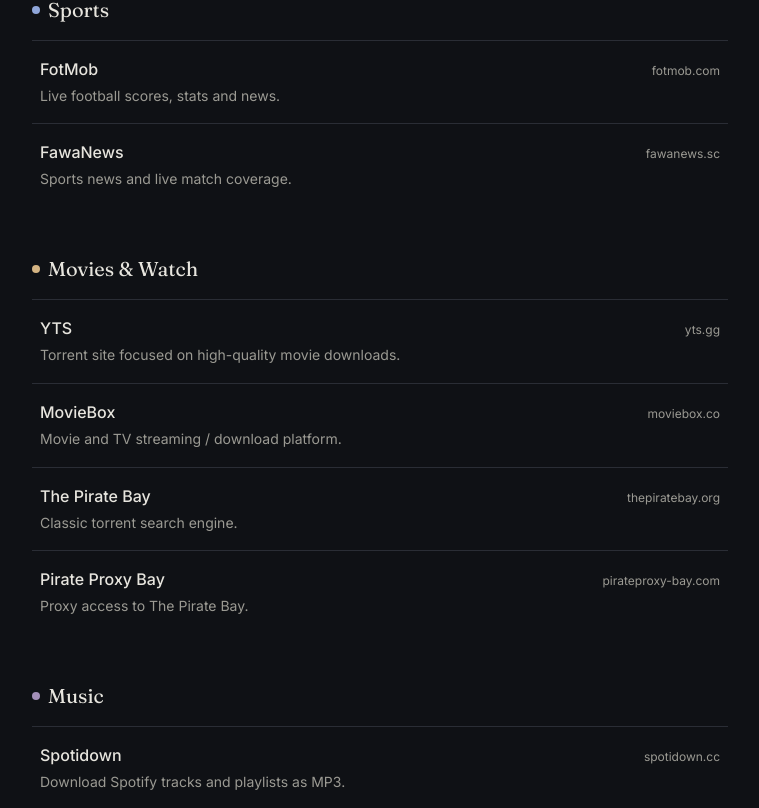
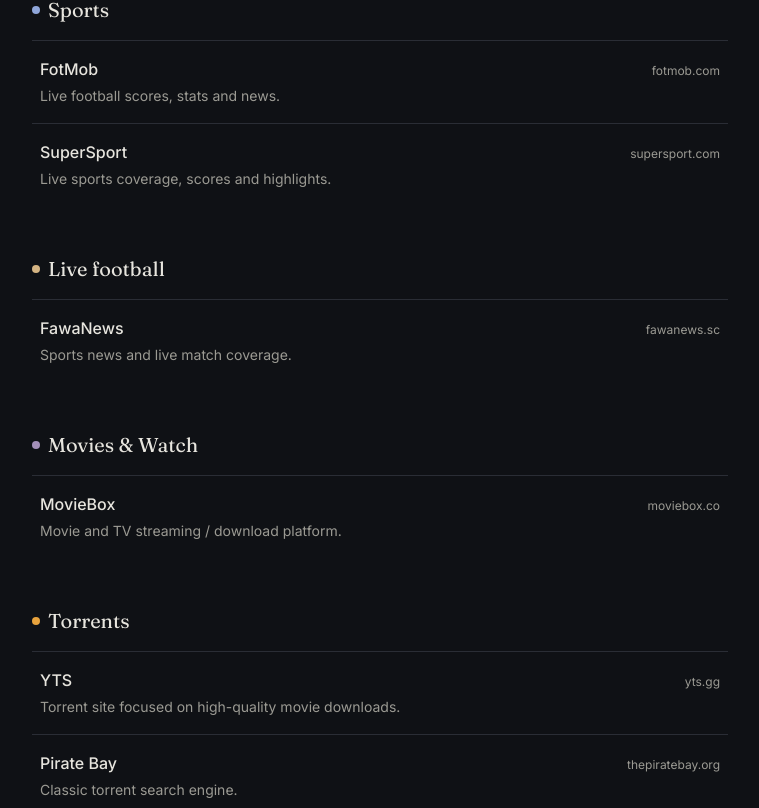
Before and after one commit to visualixefoundation/link-hall, a Next.js app: page / in a window 1280 px wide. Shown: the part 1272-2080 px from the top of the page, without its empty margins (384-1143 px from the left). Built offline with nearby package versions, Linux system fonts and the light colour scheme.

Commit message:
Update categories: add SuperSport, move FawaNews to Live football, split torrents

```diff
--- a/src/data/sites.ts
+++ b/src/data/sites.ts
@@ -97,21 +97,23 @@
     tags: ["football", "scores", "live"],
   },
   {
+    name: "SuperSport",
+    url: "https://supersport.com",
+    description: "Live sports coverage, scores and highlights.",
+    category: "Sports",
+    tags: ["football", "live", "scores"],
+  },
+
+  // Live football
+  {
     name: "FawaNews",
     url: "https://www.fawanews.sc",
     description: "Sports news and live match coverage.",
-    category: "Sports",
+    category: "Live football",
     tags: ["football", "news", "live"],
   },
 
   // Movies & Watch
-  {
-    name: "YTS",
-    url: "https://yts.gg",
-    description: "Torrent site focused on high-quality movie downloads.",
-    category: "Movies & Watch",
-    tags: ["movies", "torrents", "download"],
-  },
   {
     name: "MovieBox",
     url: "https://moviebox.co",
@@ -119,18 +121,27 @@
     category: "Movies & Watch",
     tags: ["movies", "streaming", "tv"],
   },
+
+  // Torrents
   {
-    name: "The Pirate Bay",
+    name: "YTS",
+    url: "https://yts.gg",
+    description: "Torrent site focused on high-quality movie downloads.",
+    category: "Torrents",
+    tags: ["movies", "torrents", "download"],
+  },
+  {
+    name: "Pirate Bay",
     url: "https://thepiratebay.org",
     description: "Classic torrent search engine.",
-    category: "Movies & Watch",
+    category: "Torrents",
     tags: ["torrents", "piracy", "search"],
   },
   {
-    name: "Pirate Proxy Bay",
+    name: "Pirates Bay",
     url: "https://www.pirateproxy-bay.com",
     description: "Proxy access to The Pirate Bay.",
-    category: "Movies & Watch",
+    category: "Torrents",
     tags: ["proxy", "torrents", "piratebay"],
   },
 
```
